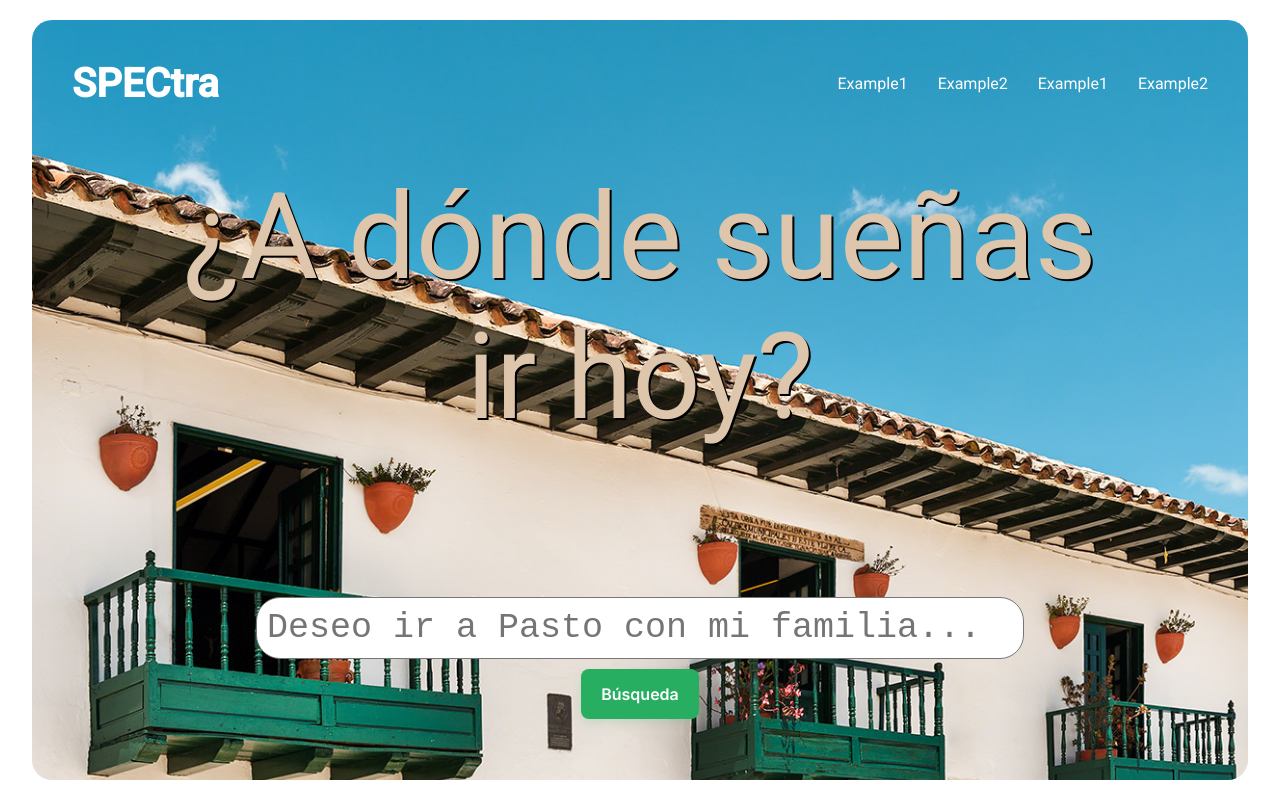
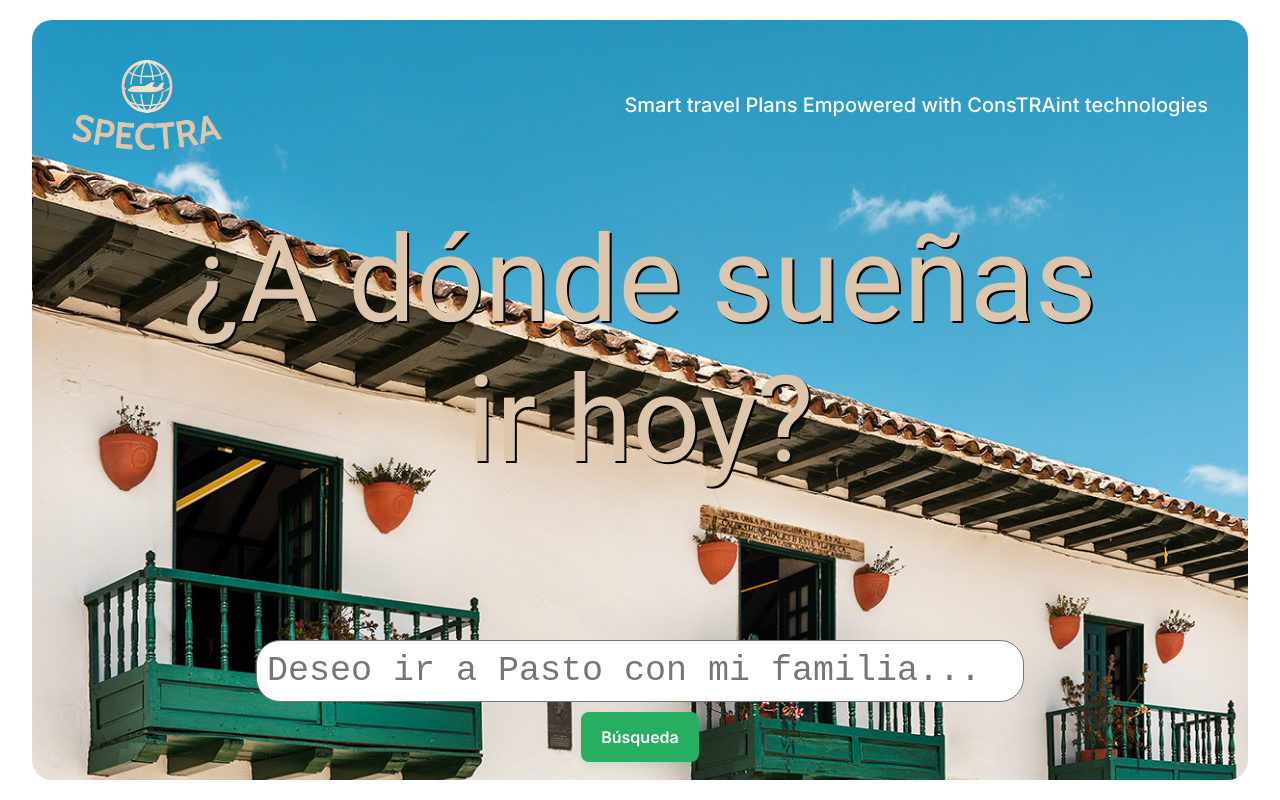
Before and after one commit to HttpKiwi/travel-frontend, a Next.js app: page / in a window 1280 px wide. Built offline with nearby package versions, Linux system fonts and the light colour scheme.

Commit message:
Add some extra ways to interact with the app

```diff
--- a/src/app/components/Header/Header.module.css
+++ b/src/app/components/Header/Header.module.css
@@ -17,4 +17,8 @@
 	flex-direction: row;
 	align-items: flex-end;
 	gap: 30px;
+	font-size: 20px;
+	font-weight: 500;
+	font-family: Inter, -apple-system, system-ui, 'Segoe UI', Helvetica, Arial,
+		sans-serif;
 }
--- a/src/app/components/Header/Header.tsx
+++ b/src/app/components/Header/Header.tsx
@@ -1,17 +1,13 @@
-import Link from 'next/link';
+/* eslint-disable @next/next/no-img-element */
+import Image from 'next/image'
 import styles from './Header.module.css';
 
 export default function Header() {
     return (
         <div className={styles.header}>
-            <div className={styles.title}>
-                SPECtra
-            </div>
+            <Image src={'/spectra-logo.png'} alt={"spectra logo"} width={150} height={90} />
             <div className={styles.navitems}>
-                <div>Example1</div>
-                <div>Example2</div>
-                <div>Example1</div>
-                <div>Example2</div>
+                Smart travel Plans Empowered with ConsTRAint technologies
             </div>
         </div>
     );
--- a/src/app/components/Hero/Hero.tsx
+++ b/src/app/components/Hero/Hero.tsx
@@ -42,6 +42,7 @@ export default function Hero(props: HeroProps) {
     }
 
     useEffect(() => {
+        const searchQnA = async () => {
             if (value !== "") {
                 setIsDefaultVisible("block")
                 setIsVisible("none")
@@ -53,15 +54,15 @@ export default function Hero(props: HeroProps) {
                 } else if (!data?.origin) {
                     setText("¿Desde qué aeropuerto deseas viajar?")
                     setAnsweringTo("origin")
+                } else if (!data?.endDate || !data?.startDate) {
+                    setText("¿En qué rango de fechas deseas hacer la búsqueda?")
+                    setAnsweringTo("dates")
                 } else if (!data?.duration) {
                     setText("¿Por cuántos días te quedarás?")
                     setAnsweringTo("duration")
                 } else if (data?.duration > 10) {
                     setText("¿Por cuántos días viajarás?")
                     setAnsweringTo("duration")
-            } else if (!data?.endDate || !data?.startDate) {
-                setText("¿En qué rango de fechas deseas hacer la búsqueda?")
-                setAnsweringTo("dates")
                 }
             }
             setValue("")
@@ -70,15 +71,17 @@ export default function Hero(props: HeroProps) {
                 setText("Espera mientras encontramos tu viaje al mejor precio")
                 console.log("holi, esto es fake");
                 console.log(data);
-            //const res = await fetch(`http://127.0.0.1:5000/mzn`, { //dev
-            /* const res = await fetch(`https://spectragpt.fun/mzn`, {
+                const res = await fetch(`http://127.0.0.1:5000/mzn`, { //dev
+                    //const res = await fetch(`https://spectragpt.fun/mzn`, {
                     method: "POST",
                     body: JSON.stringify(data)
                 }) //production
                 let obj: Itinerary[]
                 obj = await res.json()
-            props.setItineraries(obj) */
+                props.setItineraries(obj)
             }
+        }
+        searchQnA()
         // eslint-disable-next-line react-hooks/exhaustive-deps
     }, [data])
 
@@ -96,11 +99,13 @@ export default function Hero(props: HeroProps) {
                 console.log("origin");
                 break;
             case "duration":
-                url = `duration/"${value}"`
+                let temp = value
+                if (!isNaN(parseInt(temp))) temp += ' dias'
+                url = `duration/"${temp}"`
                 console.log("duration");
                 break;
             case "dates":
-                url = `ner/"${value}"`
+                url = `dates/"${value}"`
                 console.log("dates");
                 break;
             default:
@@ -139,7 +144,7 @@ export default function Hero(props: HeroProps) {
                     placeholder={"Deseo ir a Pasto con mi familia..."}
                     value={value}
                 />
-                <>{JSON.stringify(data)}</>
+                {/* <>{JSON.stringify(data)}</> */}
                 <button className={styles.button} onClick={() => getCompletion()}>Búsqueda</button>
             </div>
         </div >
```
Also changed, not shown: public/spectra-logo.png (added). Lines whose indentation alone changed are shown as unchanged.
